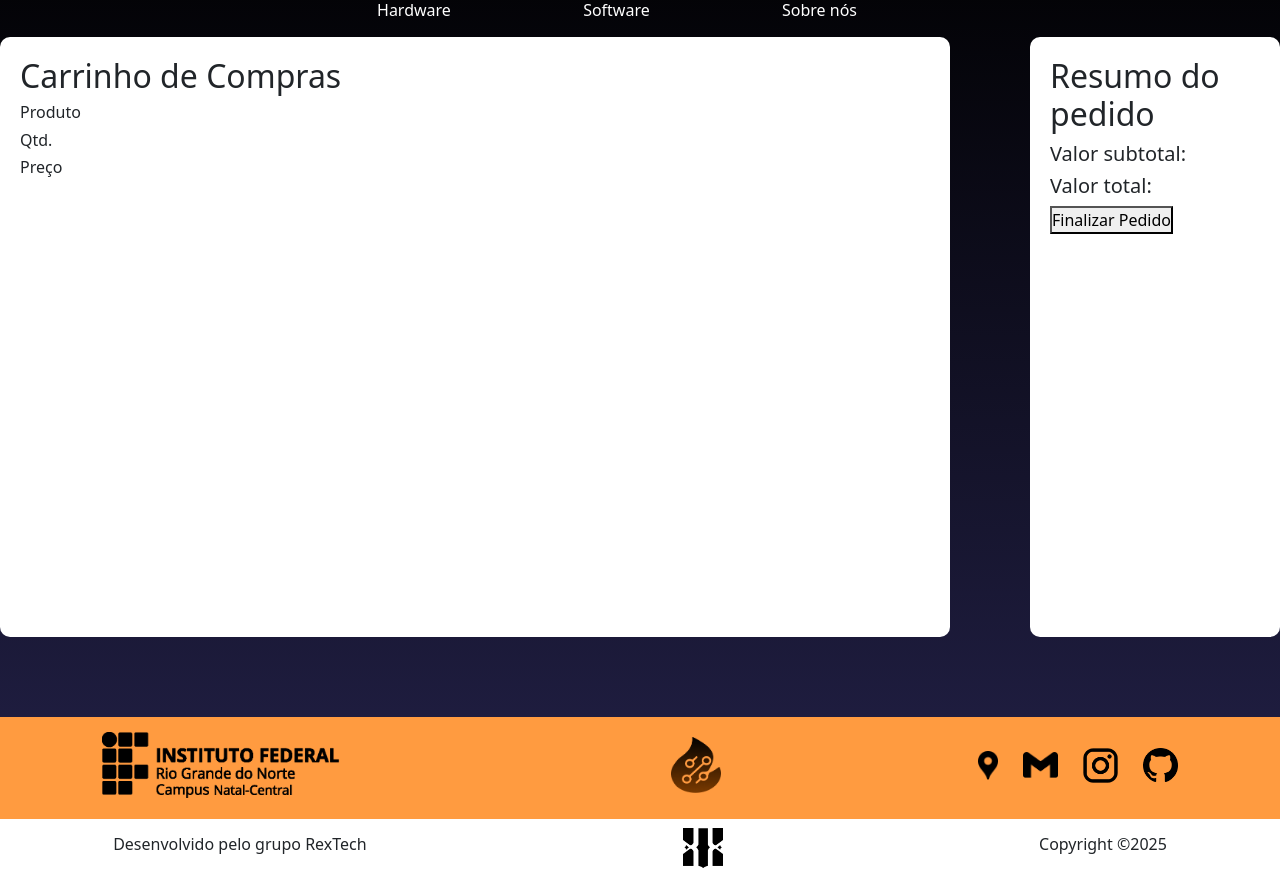
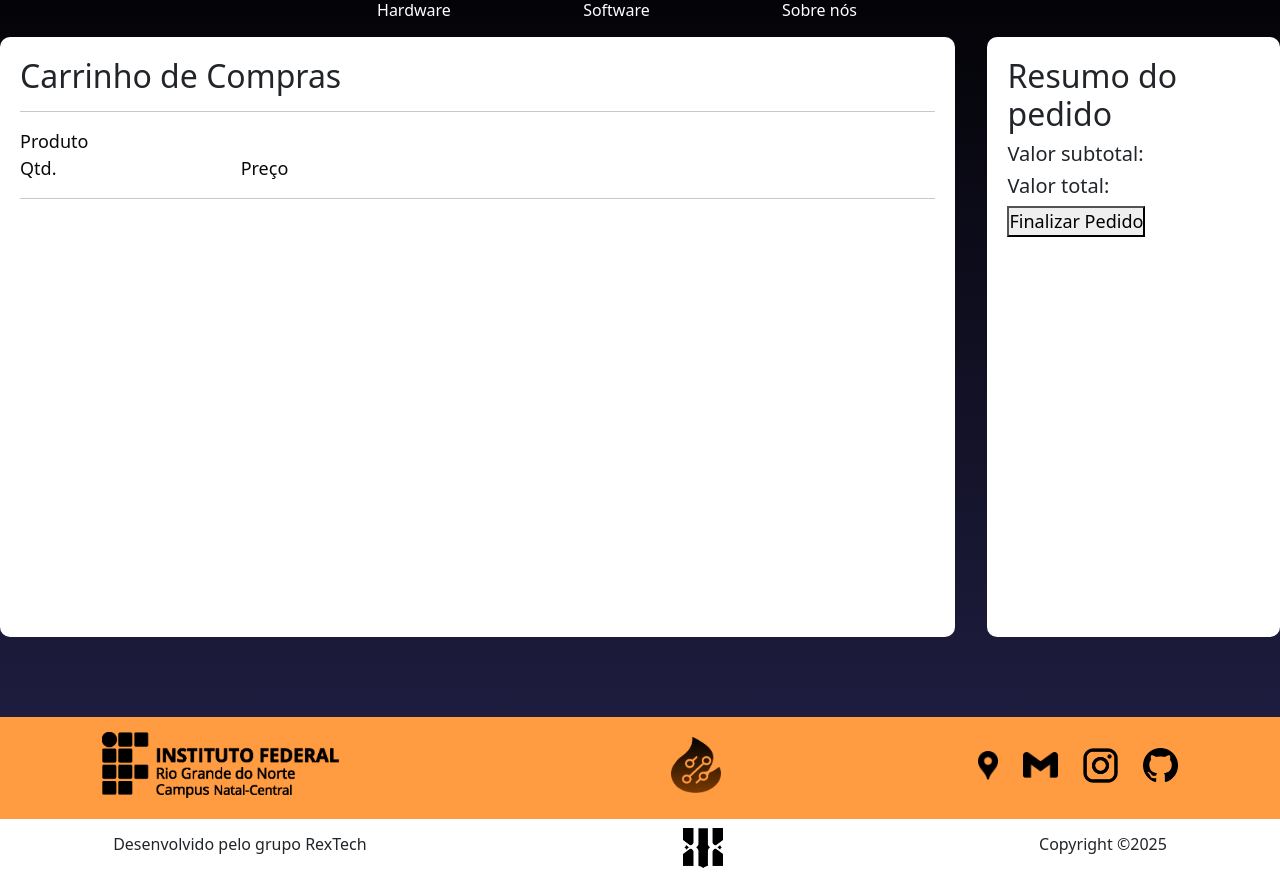
Before and after one commit to Pereira-234/PI-RexTech, a Django app: template projeto/rexapp/templates/carrinho.html in a window 1280 px wide. Shown: the part 90-967 px from the top of the page. Run offline with Django 5.2, Linux system fonts and the light colour scheme; the template is opened without the code that fills it, so the values that code supplies are empty.

Commit message:
mais edição do html e css do carrinho

```diff
--- a/projeto/rexapp/static/css/carrinho.css
+++ b/projeto/rexapp/static/css/carrinho.css
@@ -4,7 +4,7 @@
 }
 
 .container-carrinho-itens{
-    margin-right: 5em;
+    margin-right: 2em;
     background-color: white;
     min-width: 950px;
     min-height: 600px;
@@ -13,9 +13,26 @@
     margin-bottom: 5em;
 }
 
+span{
+    font-size: 18px;
+    color: #0a0a0a;
+}
+
+#qtd{
+    margin-right:10em;
+}
+
+#produto{
+    margin-right: 38em;
+}
+
 .container-carrinho-preco{
     background-color: white;
     border-radius: 10px;
     padding: 20px;
     margin-bottom: 5em;
 }
+
+button{
+
+}
--- a/projeto/rexapp/templates/carrinho.html
+++ b/projeto/rexapp/templates/carrinho.html
@@ -16,9 +16,11 @@
         <div class="container-carrinho-itens">
             <div class="informacoes">
                 <h2>Carrinho de Compras</h2>
-                <h6>Produto</h6>
-                <h6>Qtd.</h6>
-                <h6>Preço</h6>
+                <hr>
+                <span id="produto">Produto</span>
+                <span id="qtd">Qtd.</span>
+                <span>Preço</span>
+                <hr>
             </div>
             <div>
 
@@ -28,7 +30,10 @@
             <h2>Resumo do pedido</h2>
             <h5>Valor subtotal: </h5>
             <h5>Valor total:</h5>
-            <span><button type="button">Finalizar Pedido</button></span>
+            <span><button type="button">
+                <a href=""></a>
+                Finalizar Pedido
+            </button></span>
         </div>
 
     </div>
```
